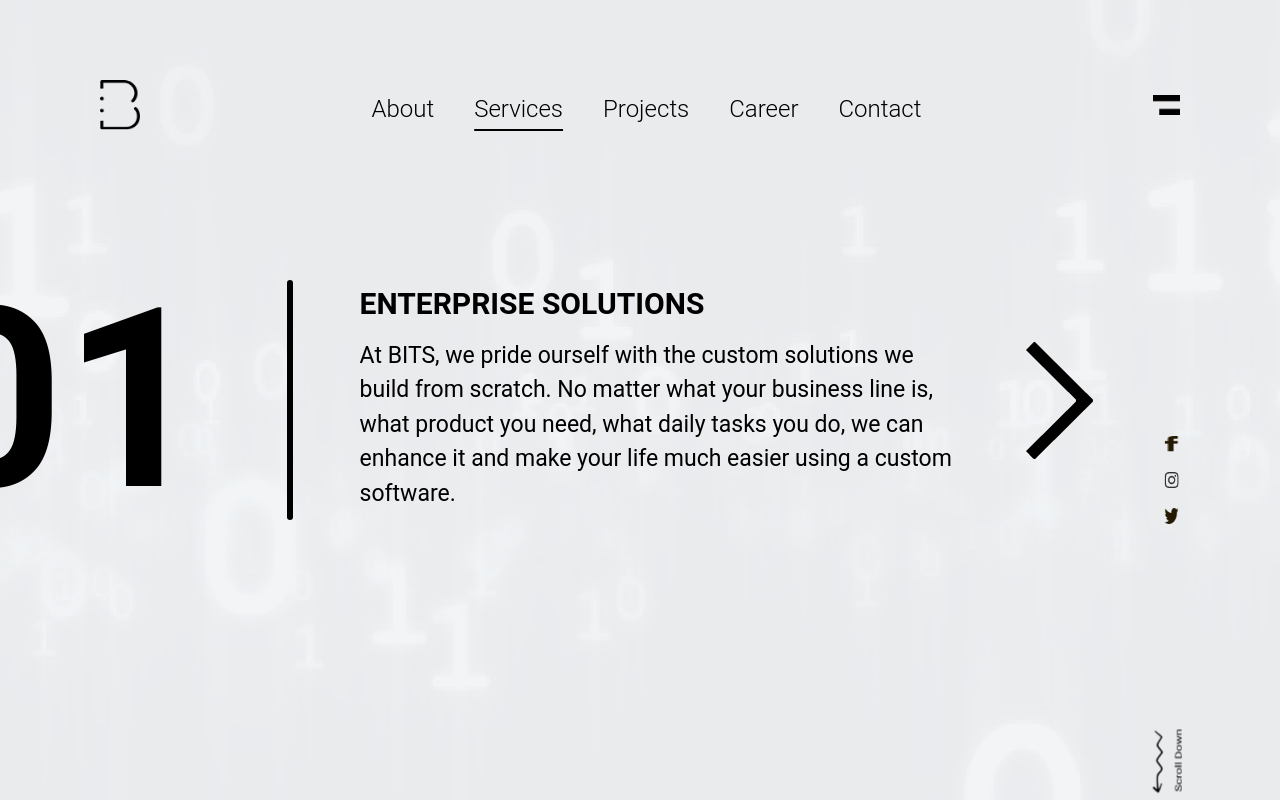
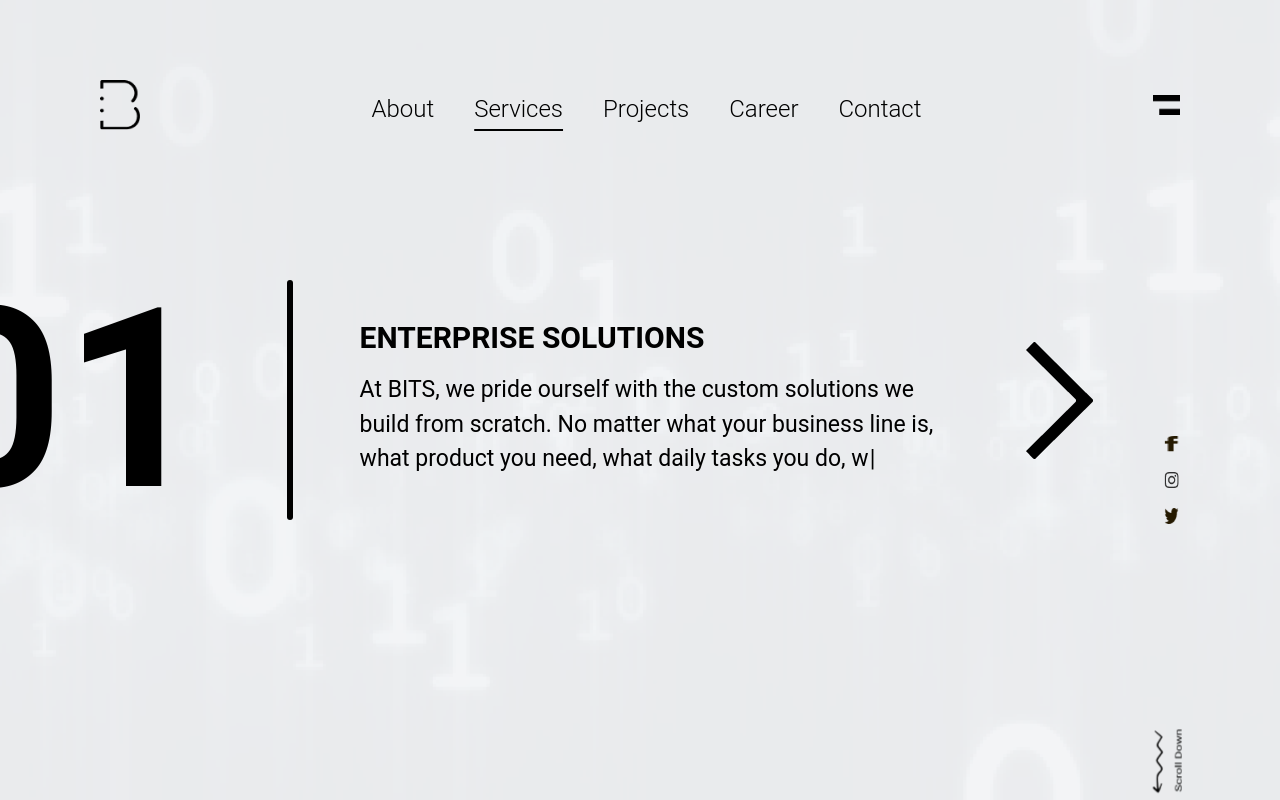
Before and after one commit to fouadchahd/next-starter, a Next.js app: page /services in a window 1280 px wide. Built offline with nearby package versions, Linux system fonts and the light colour scheme.

Commit message:
add typewriting effect and animation gif in contact page

```diff
--- a/components/AboutContent.tsx
+++ b/components/AboutContent.tsx
@@ -1,5 +1,6 @@
 import React from "react";
 import Image from "next/image";
+import Typewriter from "typewriter-effect";
 
 export const AboutContent = (props: {
   title: string;
@@ -20,7 +21,14 @@ export const AboutContent = (props: {
         <h1 className="leading-none font-bold 2xl:text-[40px] text-[30px] uppercase">
           {props.title}
         </h1>
-        <p className="2xl:text-[27px] text-[23px] mt-5">{props.content}</p>
+        <p className="2xl:text-[27px] text-[23px] mt-5">
+          <Typewriter
+            options={{ cursor: "|", delay: 30 }}
+            onInit={(typewriter) => {
+              typewriter.typeString(props.content).start();
+            }}
+          />
+        </p>
         {props.joinButton && (
           <button className="mt-10 w-[146px] h-[49px] bg-black rounded-[9px] text-white font-semibold uppercase xl:text-[25px] lg:text-[20px] py-2 px-4">
             Join Us
--- a/package.json
+++ b/package.json
@@ -20,7 +20,8 @@
     "react": "17.0.2",
     "react-dom": "17.0.2",
     "react-slick": "^0.28.1",
-    "slick-carousel": "^1.8.1"
+    "slick-carousel": "^1.8.1",
+    "typewriter-effect": "^2.18.2"
   },
   "devDependencies": {
     "@babel/cli": "^7.14.8",
--- a/pages/about.tsx
+++ b/pages/about.tsx
@@ -5,6 +5,8 @@ import { WebSiteHead } from "@components/WebSiteHead";
 import { HeaderNavigation } from "@components/HeaderNavigation";
 import SideIndicator from "@components/SideIndicator";
 import { AboutContent } from "@components/AboutContent";
+import Typewriter from "typewriter-effect";
+
 const About: NextPage = () => {
   return (
     <>
@@ -24,10 +26,16 @@ const About: NextPage = () => {
                   A Professional Problem Solving Factory
                 </h1>
                 <p className="2xl:text-[27px] text-[20px] mt-10">
-                  At BITS, we pride ourself with the custom solutions we build
-                  from scratch. No matter what your business line is, what
-                  product you need, what daily tasks you do, we can enhance it
-                  and make your life much easier using a custom software.
+                  <Typewriter
+                    options={{ cursor: "|", delay: 30 }}
+                    onInit={(typewriter) => {
+                      typewriter
+                        .typeString(
+                          "At BITS, we pride ourself with the custom solutions we build from scratch. No matter what your business line is, what product you need, what daily tasks you do, we can enhance it and make your life much easier using a custom software."
+                        )
+                        .start();
+                    }}
+                  />
                 </p>
               </div>
             </div>
--- a/pages/contact.tsx
+++ b/pages/contact.tsx
@@ -13,7 +13,7 @@ const ContactUs: NextPage = () => {
   return (
     <>
       <HeaderNavigation selectedItem={4} />
-      <div className="h-screen scrollbar-hide w-screen overflow-x-hidden overflow-y-visible">
+      <div className="h-screen scrollbar-hide w-screen overflow-x-hidden overflow-y-visible bg-skyscraper-background bg-right-bottom bg-no-repeat">
         <div className="fixed h-screen w-screen "></div>
         <WebSiteHead title="Contact Us" />
         <div
```
Also changed, not shown: 2 other files (tests, documents, lock files or other folders).
